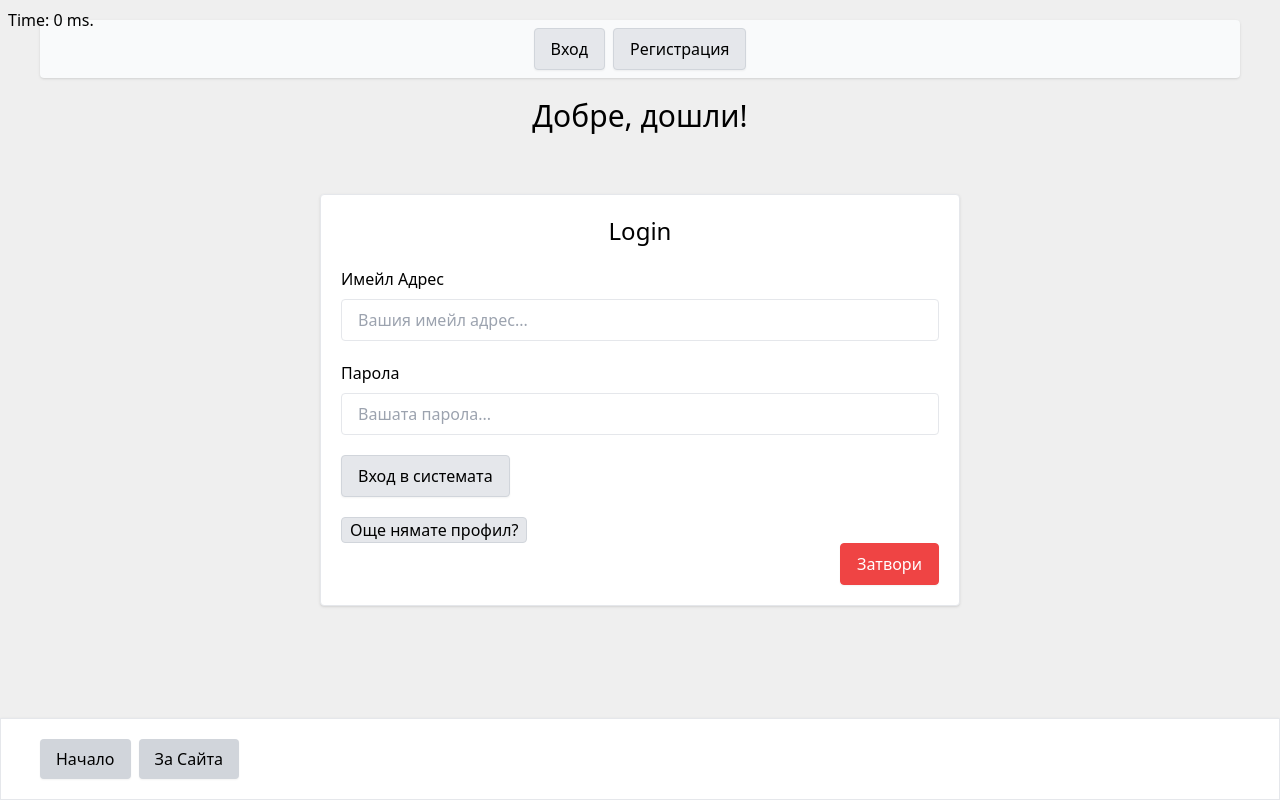
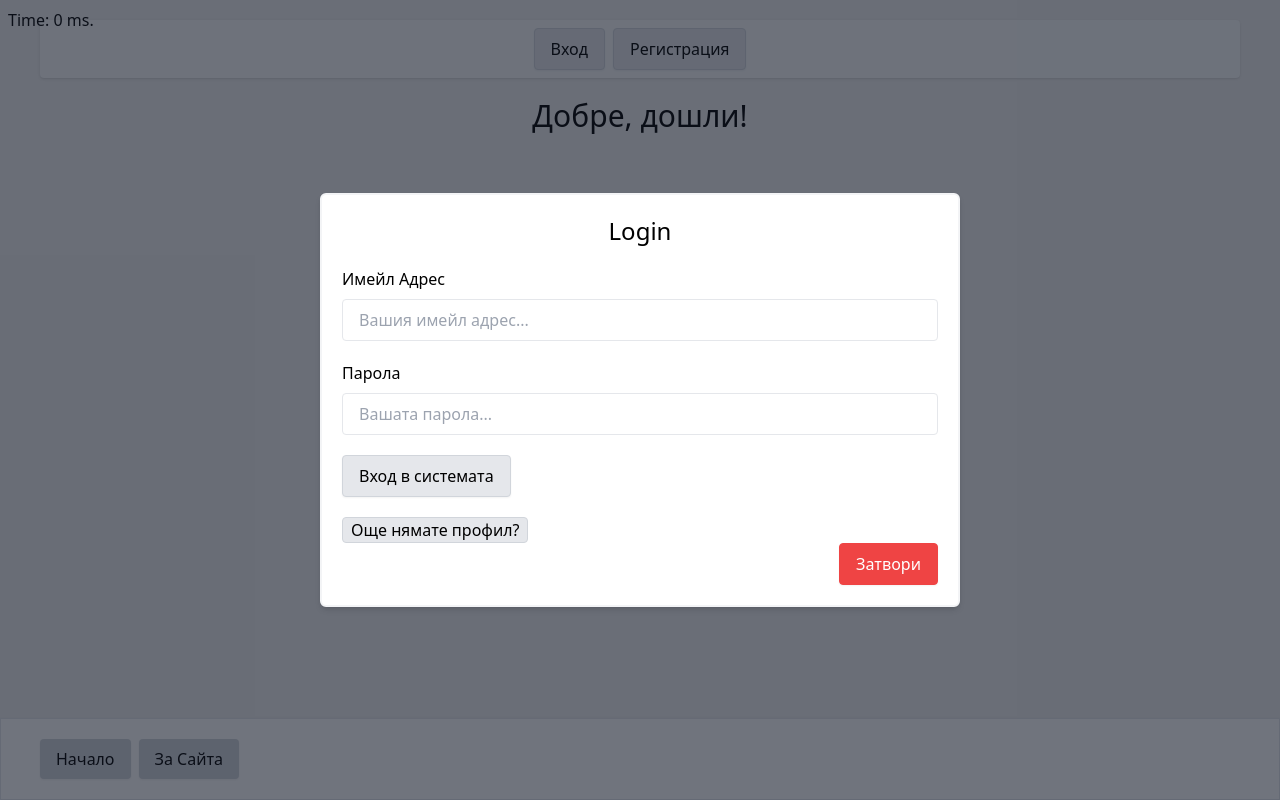
Before and after one commit to Krisi-Web-Apps/password-manager, a Vue app in the folder client/: page / in a window 1280 px wide. Built offline with nearby package versions, Linux system fonts and the light colour scheme; what vue-toast-notification would draw is missing.

Commit message:
feature: animations is implemented

```diff
--- a/client/src/App.vue
+++ b/client/src/App.vue
@@ -4,8 +4,10 @@
     Time: {{ env.time_ms.toFixed(0) }} ms.
   </div>
   <!-- login & register -->
-  <login-view v-if="env.dialogs.auth.login" />
-  <register-view v-if="env.dialogs.auth.register" />
+  <transition-group>
+    <login-view v-if="env.dialogs.auth.login" />
+    <register-view v-if="env.dialogs.auth.register" />
+  </transition-group>
   <div class="w-full h-screen flex flex-col justify-between">
     <div>
       <navigation-bar />
--- a/client/src/components/dialogs/SimpleDialog.vue
+++ b/client/src/components/dialogs/SimpleDialog.vue
@@ -1,9 +1,9 @@
 <template>
   <div
-    class="fixed top-0 left-0 flex justify-center items-center w-full h-screen"
+    class="fixed top-0 left-0 bg-gray-900/60 flex justify-center items-center w-full h-screen"
   >
     <div
-      class="fixed border rounded shadow bg-white text-black lg:w-1/2 md:w-2/3 sm:w-3/4 w-full max-h-[500px] overflow-y-scroll"
+      class="fixed border-2 border-gray-100 rounded-md shadow-md bg-white text-black lg:w-1/2 md:w-2/3 sm:w-3/4 w-full max-h-[500px] overflow-y-scroll"
     >
       <!-- dialog header -->
       <h2 class="text-2xl text-center py-5">
@@ -15,7 +15,10 @@
 
       <!-- footer dialog -->
       <div class="flex justify-end px-5 pb-5">
-        <button class="button text-white bg-red-500 border-red-500" @click="() => $emit('close')">
+        <button
+          class="button text-white bg-red-500 border-red-500"
+          @click="() => $emit('close')"
+        >
           Затвори
         </button>
       </div>
@@ -28,5 +31,3 @@ export default {
   name: "SimpleDialog",
 };
 </script>
-
-<style lang="scss" scoped></style>
--- a/client/src/views/PasswordView.vue
+++ b/client/src/views/PasswordView.vue
@@ -1,8 +1,6 @@
 <template>
   <div class="container mx-auto">
-    <div
-      class="w-full bg-white text-black rounded border py-5 px-5 mt-5"
-    >
+    <div class="w-full bg-white text-black rounded border py-5 px-5 mt-5">
       <div class="flex justify-between items-center">
         <h1 class="mb-5 text-2xl">Пароли</h1>
         <div class="flex gap-5">
@@ -14,7 +12,9 @@
       </div>
       <div v-if="password.loading" class="mb-5 text-center">Зареждане...</div>
       <password-list-view />
-      <save-password-view v-if="env.dialogs.passwords.savePassword" />
+      <transition>
+        <save-password-view v-if="env.dialogs.passwords.savePassword" />
+      </transition>
     </div>
   </div>
 </template>
```
Also changed, not shown: client/src/style.css (+11 -0 lines).
